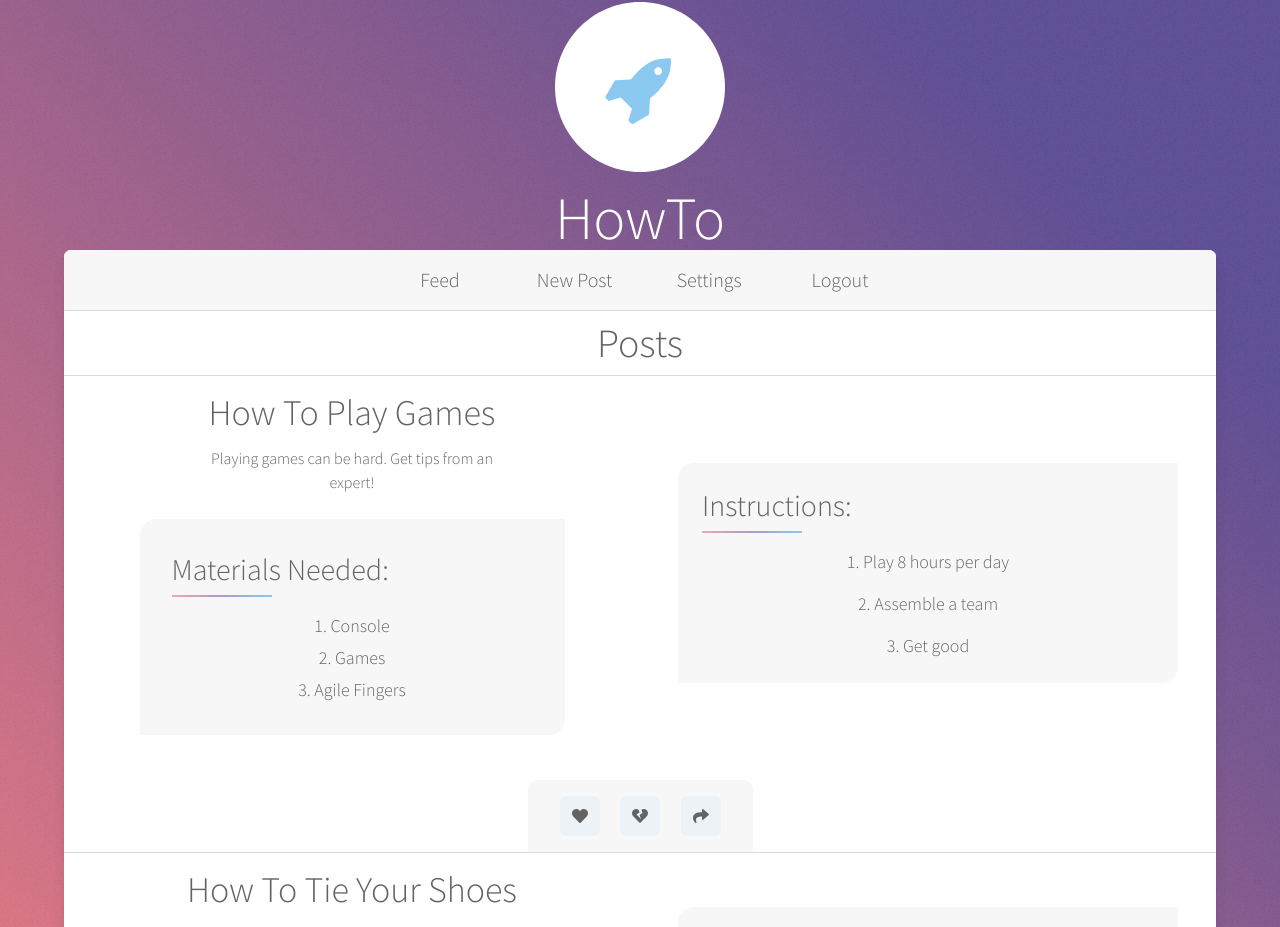
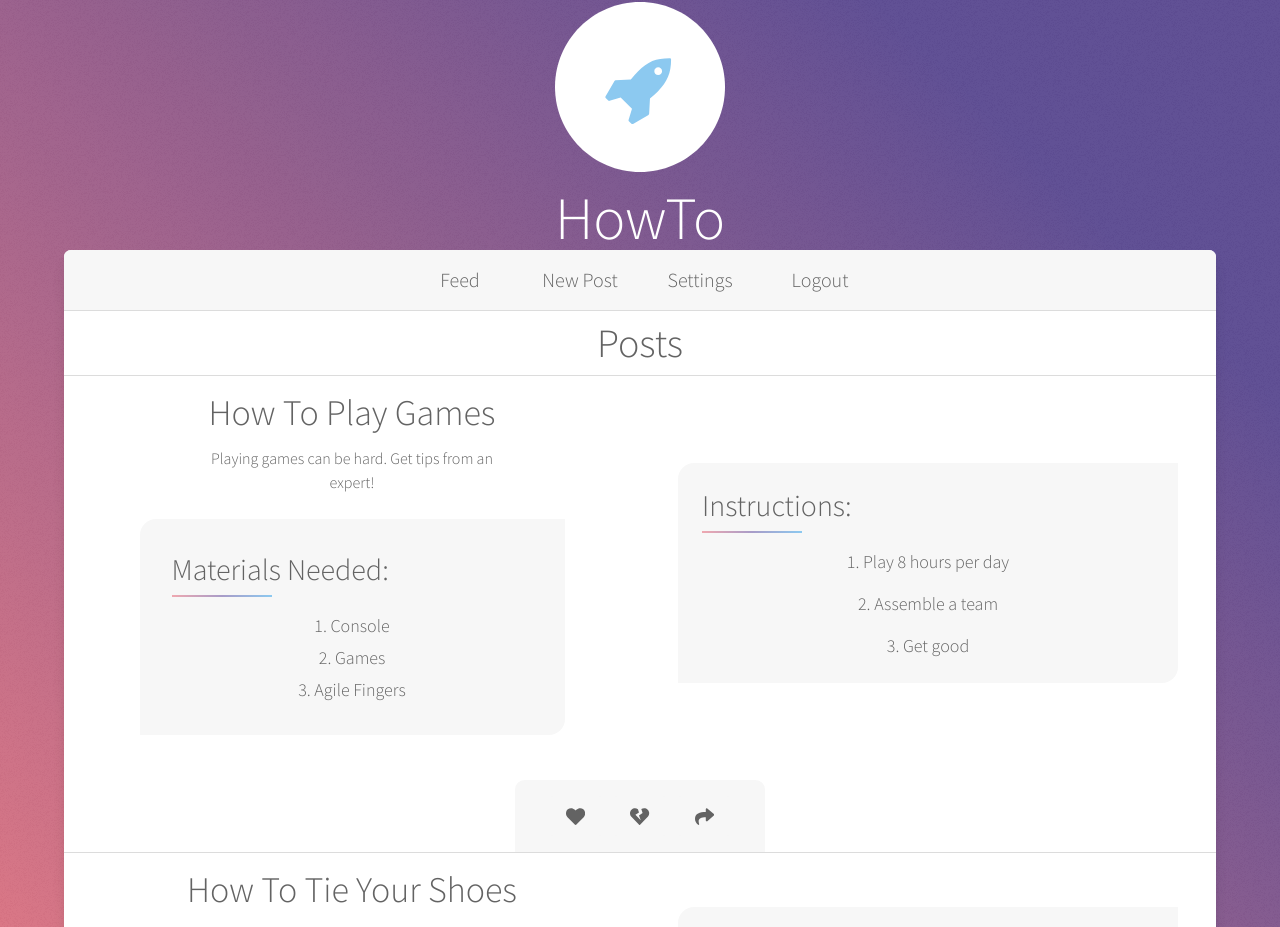
Before and after one commit to leachtucker/howto-frontend, a React (Create React App) app: page / in a window 1280 px wide. Shown: the top 927 px of the page. Built offline with nearby package versions, Linux system fonts and the light colour scheme.

Commit message:
Fixed some buttons

```diff
--- a/src/LinkButton.js
+++ b/src/LinkButton.js
@@ -4,7 +4,17 @@ import { Button } from '@chakra-ui/react';
 
 function LinkButton(props) {
     return (
-        <Button {...props} color="text.400" fontWeight="300" bgColor="transparent" _hover={{ bgColor: "#F1F1F1" }} />
+        <Button
+            {...props}
+            color="text.400"
+            fontWeight="300"
+            bgColor="transparent"
+            _hover={{ bgColor: "#F1F1F1" }}
+            _focus={{
+                outline: "none",
+                border: "none",
+            }}
+        />
     )
 }
 
--- /dev/null
+++ b/src/MyIconButton.js
@@ -0,0 +1,26 @@
+import React from 'react';
+
+import {
+    IconButton
+} from '@chakra-ui/react';
+
+function MyIconButton(props) {
+    return (
+        <IconButton
+            {...props}
+            bgColor="#F7F7F7"
+            fontSize="1.2rem"
+            padding="1.2rem"
+            _hover={{
+                bgColor: "#F1F1F1"
+            }}
+            _focus={{
+                outline: "none",
+                border: "none",
+            }}
+        >
+        </IconButton>
+    )
+}
+
+export default MyIconButton;
--- a/src/Nav.js
+++ b/src/Nav.js
@@ -3,7 +3,6 @@ import React from 'react';
 import {
     Box,
     Flex,
-    Spacer
 } from '@chakra-ui/react';
 
 import LinkButton from './LinkButton';
@@ -11,14 +10,11 @@ import LinkButton from './LinkButton';
 function Nav(props) {
     return (
         <Box borderTopRadius="7px" bgColor="#F7F7F7" borderBottom="1px solid gainsboro">
-            <Flex margin="0 auto" width="70%" maxWidth="500px" paddingY="10px" shrink>
-                <LinkButton minWidth="20%" fontSize="1.25rem" >Feed</LinkButton>
-                <Spacer />
-                <LinkButton minWidth="20%" fontSize="1.25rem">New Post</LinkButton>
-                <Spacer />
-                <LinkButton minWidth="20%" fontSize="1.25rem">Settings</LinkButton>
-                <Spacer />
-                <LinkButton minWidth="20%" fontSize="1.25rem">Logout</LinkButton>
+            <Flex margin="0 auto" width="70%" maxWidth="500px" paddingY="10px" justifyContent="space-evenly">
+                <LinkButton flex="1" maxWidth="100px" fontSize="1.25rem">Feed</LinkButton>
+                <LinkButton flex="1" maxWidth="100px" fontSize="1.25rem">New Post</LinkButton>
+                <LinkButton flex="1" maxWidth="100px" fontSize="1.25rem">Settings</LinkButton>
+                <LinkButton flex="1" maxWidth="100px" fontSize="1.25rem">Logout</LinkButton>
             </Flex>
         </Box>
     )
--- a/src/Post.js
+++ b/src/Post.js
@@ -1,4 +1,6 @@
-import React from 'react'
+import React from 'react';
+
+import MyIconButton from './MyIconButton';
 
 import {
     Box,
@@ -7,7 +9,6 @@ import {
     Text,
     List,
     ListItem,
-    IconButton,
     Center,
     Spacer
 } from '@chakra-ui/react';
@@ -69,20 +70,17 @@ function Post(props) {
                 </Box>
             </Flex>
             <Center marginTop="25px" padding="0">
-                <Flex width="60%" maxWidth="225px" justifyContent="space-between" padding="1rem 2rem" borderTopRadius="0.6rem" bgColor="#F7F7F7">
-                    <IconButton
+                <Flex width="60%" maxWidth="250px" justifyContent="space-between" padding="1rem 2rem" borderTopRadius="0.6rem" bgColor="#F7F7F7">
+                    <MyIconButton
                         icon={<FaHeart />}
-
                     />
                     <Spacer />
-                    <IconButton
+                    <MyIconButton
                         icon={<FaHeartBroken />}
-
                     />
                     <Spacer />
-                    <IconButton
+                    <MyIconButton
                         icon={<FaShare />}
-
                     />
                 </Flex>
             </Center>
```
